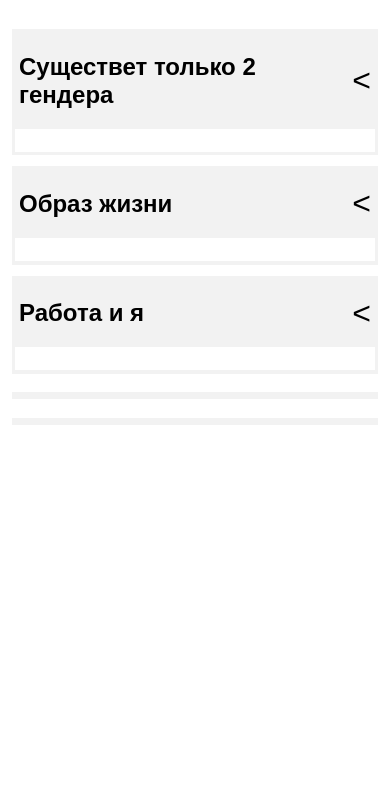
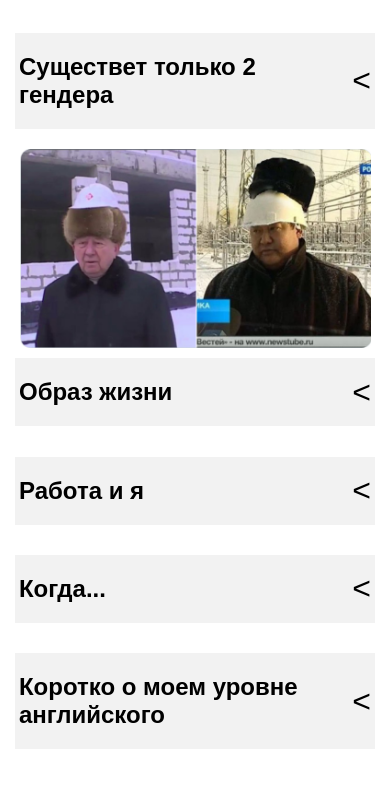
Before and after one commit to Pavel-Astakhov/cssBayan, a plain HTML site: page cssBayan/index.html in a window 390 px wide. Shown: the part 102-890 px from the top of the page. Before the commit the page ends 844 px from the top, so only its background shows below. Drawn offline with Linux system fonts and the light colour scheme.

Commit message:
feat: finish task (Sat, March 11, 2023 10:52 PM)

```diff
--- a/cssBayan/index.html
+++ b/cssBayan/index.html
@@ -21,7 +21,7 @@
                     </label>
 
                     <div class="mem">
-                        <input class="mem-input" type="radio" name="memes" id="1">
+                        <input class="mem-input" type="radio" name="memes" id="1" checked>
                         <label class="mem-label" for="1"><img src="./images/1.png"></label>
                     </div>
                 </div>
@@ -57,12 +57,34 @@
                 </div>
             </li>
             <li class="list-item">
-                <div class="item-title"></div>
-                <div class="mem 4"></div>
+                <div class="item-title">
+                    <input class="title-input" type="radio" name="title" id="title-4">
+
+                    <label for="title-4" class="title-label">
+                        <h2>Когда...</h2>
+                        <div class="icon"><</div>
+                    </label>
+
+                    <div class="mem">
+                        <input class="mem-input" type="radio" name="memes" id="4">
+                        <label class="mem-label" for="4"><img src="./images/4.jpg"></label>
+                    </div>
+                </div>
             </li>
             <li class="list-item">
-                <div class="item-title"></div>
-                <div class="mem 5"></div>
+                <div class="item-title">
+                    <input class="title-input" type="radio" name="title" id="title-5">
+
+                    <label for="title-5" class="title-label">
+                        <h2>Коротко о моем уровне английского</h2>
+                        <div class="icon"><</div>
+                    </label>
+
+                    <div class="mem">
+                        <input class="mem-input" type="radio" name="memes" id="5">
+                        <label class="mem-label" for="5"><img src="./images/5.jpg"></label>
+                    </div>
+                </div>
             </li>
         </ul>
     </div>
--- a/cssBayan/style.css
+++ b/cssBayan/style.css
@@ -24,13 +24,11 @@ h1 {
 }
 
 .list-item {
-  margin-bottom: 3%;
   display: flex;
   flex-direction: column-reverse;
 }
 
 .item-title {
-  background-color: #f2f2f2;
   padding: 1%;
   cursor: pointer;
 }
@@ -40,6 +38,7 @@ h1 {
     align-items: center;
     justify-content: space-between;
     padding: 0 1%;
+    background-color: #f2f2f2;
 }
 
 .icon {
@@ -74,7 +73,7 @@ img {
   transition: 0.3s;
 }
 .mem .mem-input:checked + .mem-label {
-  width: 70%;
+  width: 35%;
   transition: 0.3s;
 }
 
@@ -97,13 +96,13 @@ img {
     transition: 0.3s;
   }
 
-  .item-title:hover {
+  .title-label:hover {
     background-color: #e6e6e6;
   }
 
   .list-item:focus .mem-label,
   .list-item:hover .mem-label {
-    width: 70%;
+    width: 35%;
     transition: 0.3s;
   }
   .list-item:hover .icon {
@@ -121,7 +120,7 @@ img {
   .icon{
     visibility: visible;
   }
-  .item-title:hover {
+  .title-label:hover {
     background-color: #f2f2f2;
   }
 
```
Also changed, not shown: cssBayan/images/4.jpg (added), cssBayan/images/5.jpg (added), 1 other file.
